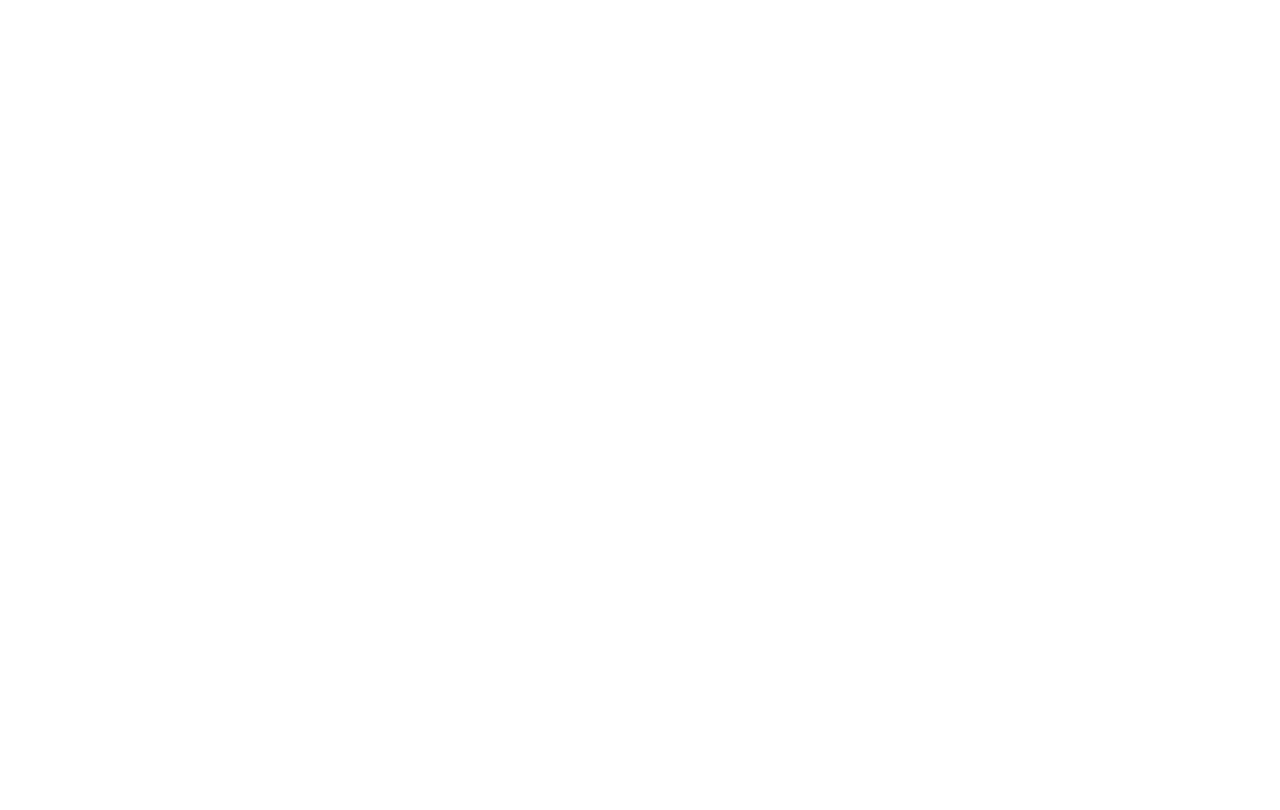
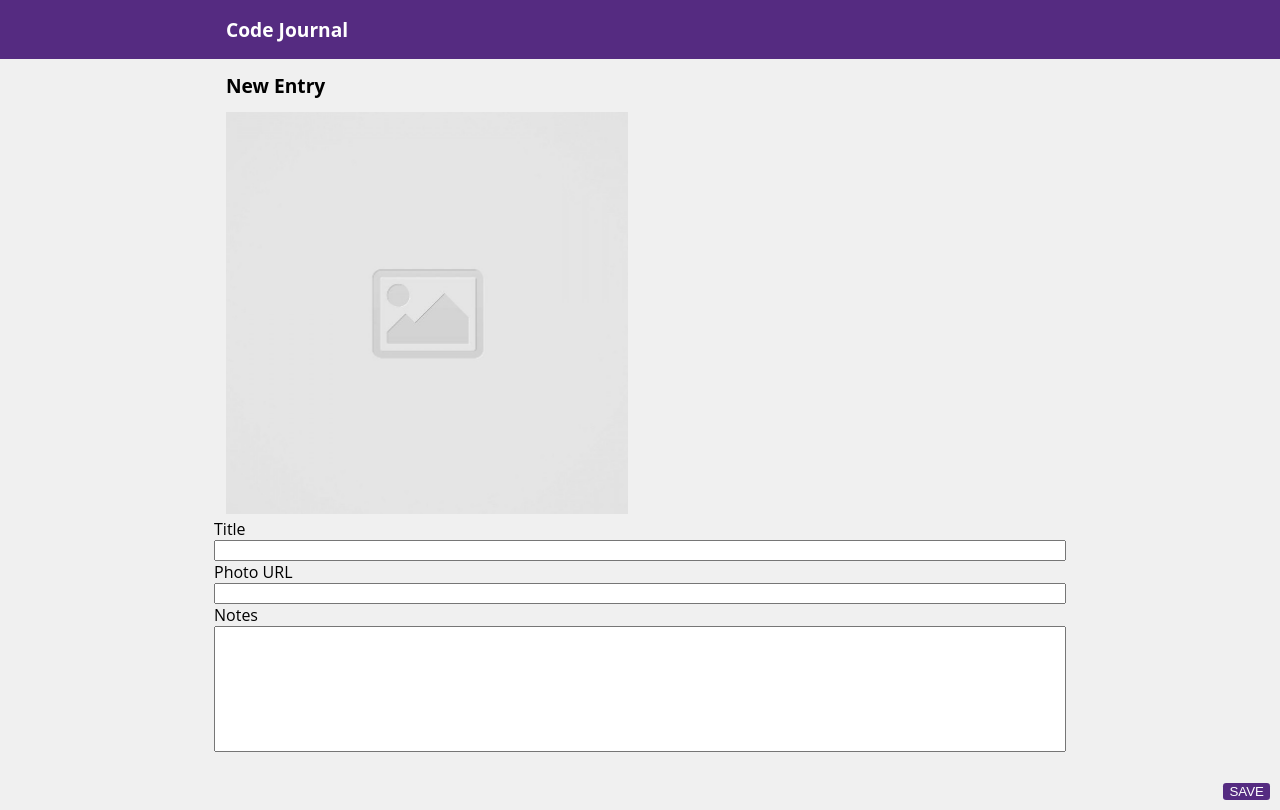
Before and after one commit to JoshuaAaronBaker/code-journal, a website: page index.html in a window 1280 px wide. Drawn offline with Linux system fonts and the light colour scheme.

Commit message:
Add a form for creating a journal entry to the div[data-view=entry-form].

```diff
--- a/css/styles.css
+++ b/css/styles.css
@@ -0,0 +1,54 @@
+.header-background {
+  background-color: #552b81;
+}
+
+.header-text {
+  color: white;
+  font-family: Raleway, sans-serif;
+}
+
+.main-background {
+  background-color: #f0f0f0;
+}
+
+h1,
+h2 {
+  font-family: "Open Sans", sans-serif;
+  font-size: 1.2rem;
+}
+
+img {
+  width: 100%;
+}
+
+.form-font {
+  font-family: "Open Sans", sans-serif;
+  font-weight: 500;
+}
+
+label,
+input {
+  display: block;
+}
+
+input,
+textarea {
+  width: 100%;
+  resize: none;
+}
+
+.flex-end {
+  justify-content: flex-end;
+}
+
+.btn {
+  background-color: #552b81;
+  color: white;
+  border: none;
+  border-radius: 0.2rem;
+  margin-top: 1rem;
+}
+
+.margin {
+  margin: 10px;
+}
--- a/index.html
+++ b/index.html
@@ -15,15 +15,41 @@
   <link rel="stylesheet" href="css/layout.css">
   <link rel="stylesheet" href="css/styles.css">
 </head>
-<body>
-  <div class="container">
-    <div data-view="entry-form">
-
+<body class="main-background">
+  <header class="header-background">
+    <div class="container">
+      <div class="row">
+        <div class="column-full header-text">
+          <h2>Code Journal</h2>
+        </div>
+      </div>
     </div>
-  </div>
-  <header>
   </header>
   <main>
+    <div class="container">
+      <div class="row">
+        <div class="column-half">
+          <h1>New Entry</h1>
+          <img src="images/placeholder-image-square.jpg" alt="placeholder">
+        </div>
+      </div>
+      <div data-view="entry-form">
+        <form id="inputs" class="form-font">
+          <label for="title">Title</label>
+          <input type="text" id="title" placeholder="" required>
+
+          <label for="photo-url">Photo URL</label>
+          <input type="url" id="photo-url" placeholder="" required>
+
+          <label for="notes">Notes</label>
+          <textarea name="notes" id="notes" rows="8" cols="33"></textarea>
+        </form>
+      </div>
+    </div>
+    <div class="row flex-end margin">
+      <label for="save"></label>
+      <button id="save" class="btn" type="submit">SAVE</button>
+    </div>
   </main>
   <script src="js/data.js"></script>
   <script src="js/main.js"></script>
```
